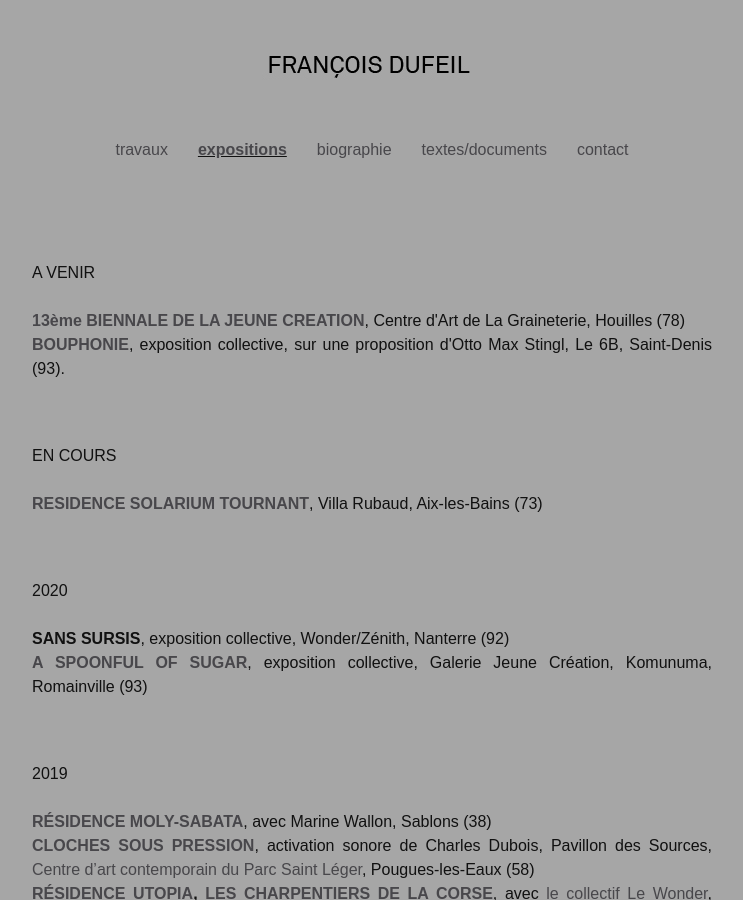
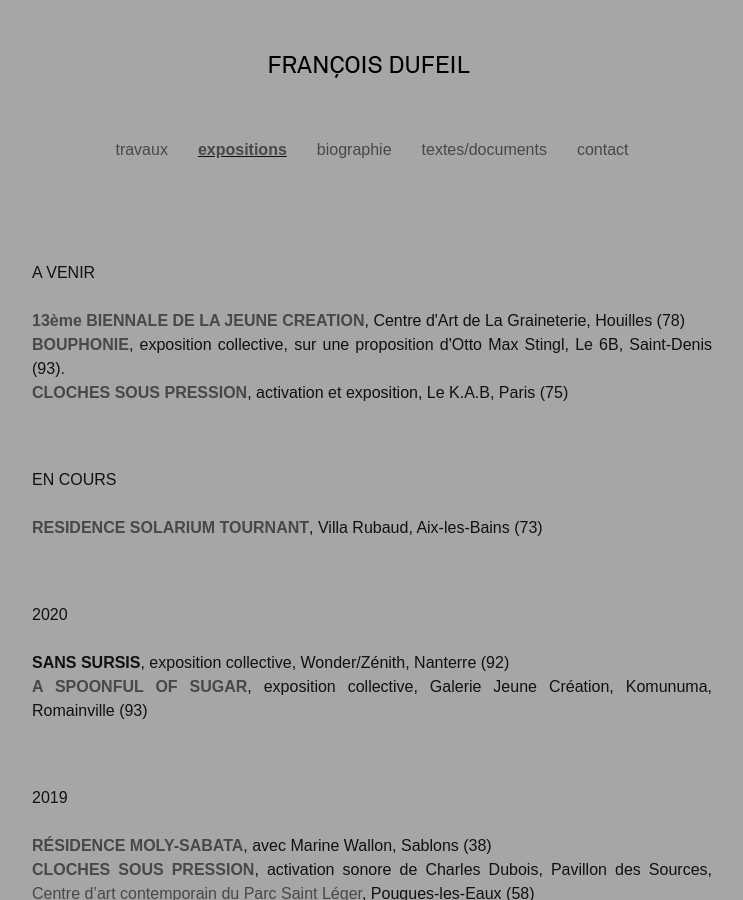
Before and after one commit to Mariecie/Mariecie.github.io, a Jekyll site: the page built from Expositions.md, in a window 1280 px wide and 900 px high. Shown: the whole window, without its empty margins (268-1011 px from the left). Built offline with Jekyll 4.4.1, drawn with Linux system fonts in a browser that asks for light colours.

Commit message:
Update Expositions.md

```diff
--- a/Expositions.md
+++ b/Expositions.md
@@ -11,6 +11,7 @@ A VENIR
 <br>
 <br><span style="font-weight: bold;"><a href="#" onclick='window.open("https://lagraineterie.ville-houilles.fr/biennale-de-la-jeune-creation");return false;'>13ème BIENNALE DE LA JEUNE CREATION</a></span>, Centre d'Art de La Graineterie, Houilles (78)
 <br><span style="font-weight: bold;"><a href="{{ 'images/DP_bouphonie_6B_V2.pdf' | relative_url }}">BOUPHONIE</a></span>, exposition collective, sur une proposition d'Otto Max Stingl, Le 6B, Saint-Denis (93).
+<br><span style="font-weight: bold;"><a href="{{ site.baseurl }}/2015/10/23/Cloches-sous-pression/">CLOCHES SOUS PRESSION</a></span>, activation et exposition, Le K.A.B, Paris (75)
 </p>
 
 <p style="text-align:justify">
```
